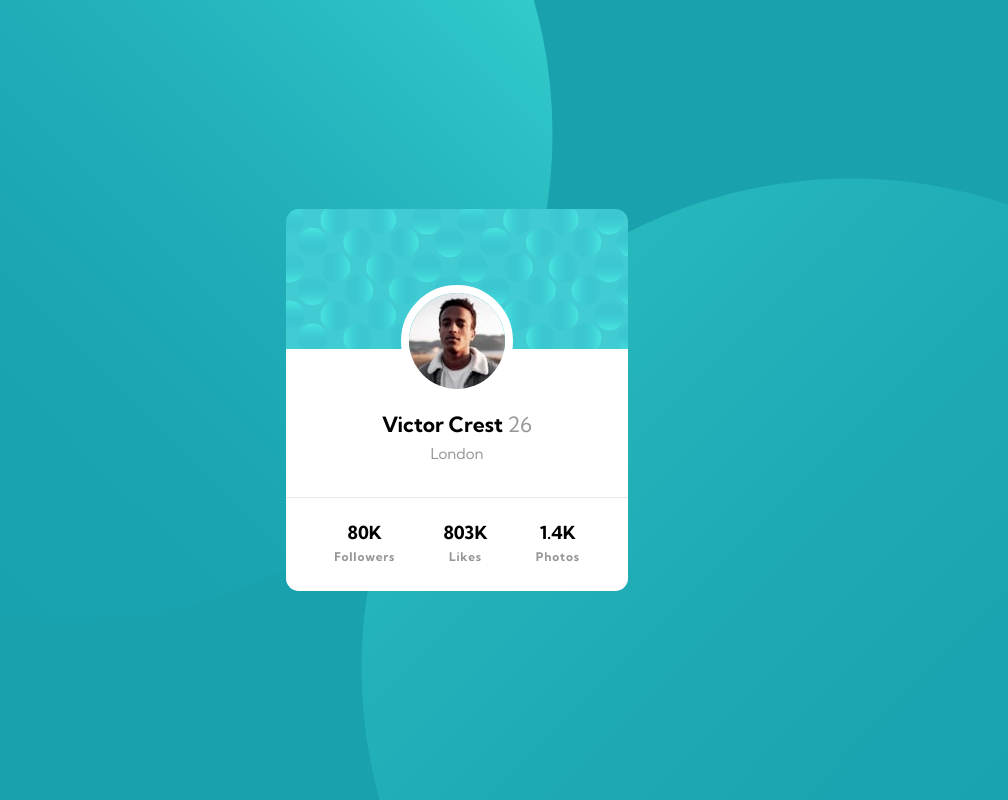
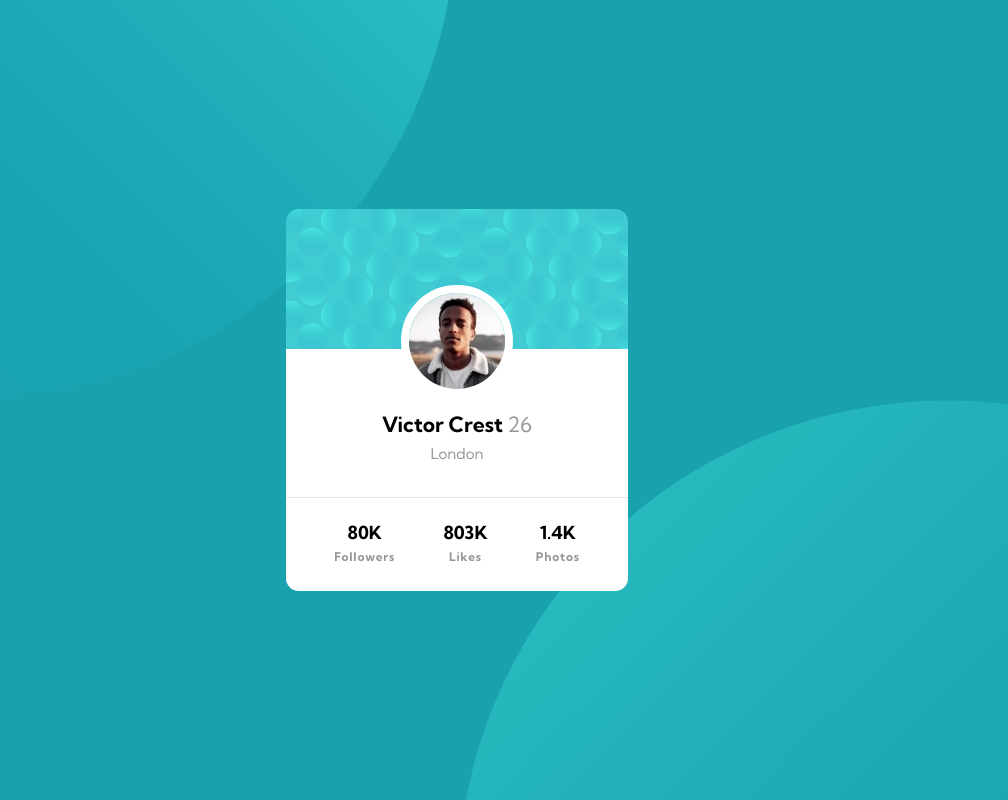
Before and after one commit to adanlazcano/profile_card, a plain HTML site: page index.html in a window 1280 px wide. Shown: the whole page, without its empty margins (183-1191 px from the left). Drawn offline with Linux system fonts and the light colour scheme.

Commit message:
fixed on background-position

```diff
--- a/style.css
+++ b/style.css
@@ -24,7 +24,8 @@ body {
     background-color: var(--dark-cyan);
     background-image: url('./images/bg-pattern-top.svg'), url('./images/bg-pattern-bottom.svg');
     background-repeat: no-repeat;
-    background-position: bottom -100% left -80%, top -100% right -80%;
+    /* background-position: bottom -100% left -80%, top -100% right -80%; */
+    background-position: right 50vw bottom 50vh, left 50vw top 50vh;
     display: flex;
     align-items: center;
     justify-content: center;
```
